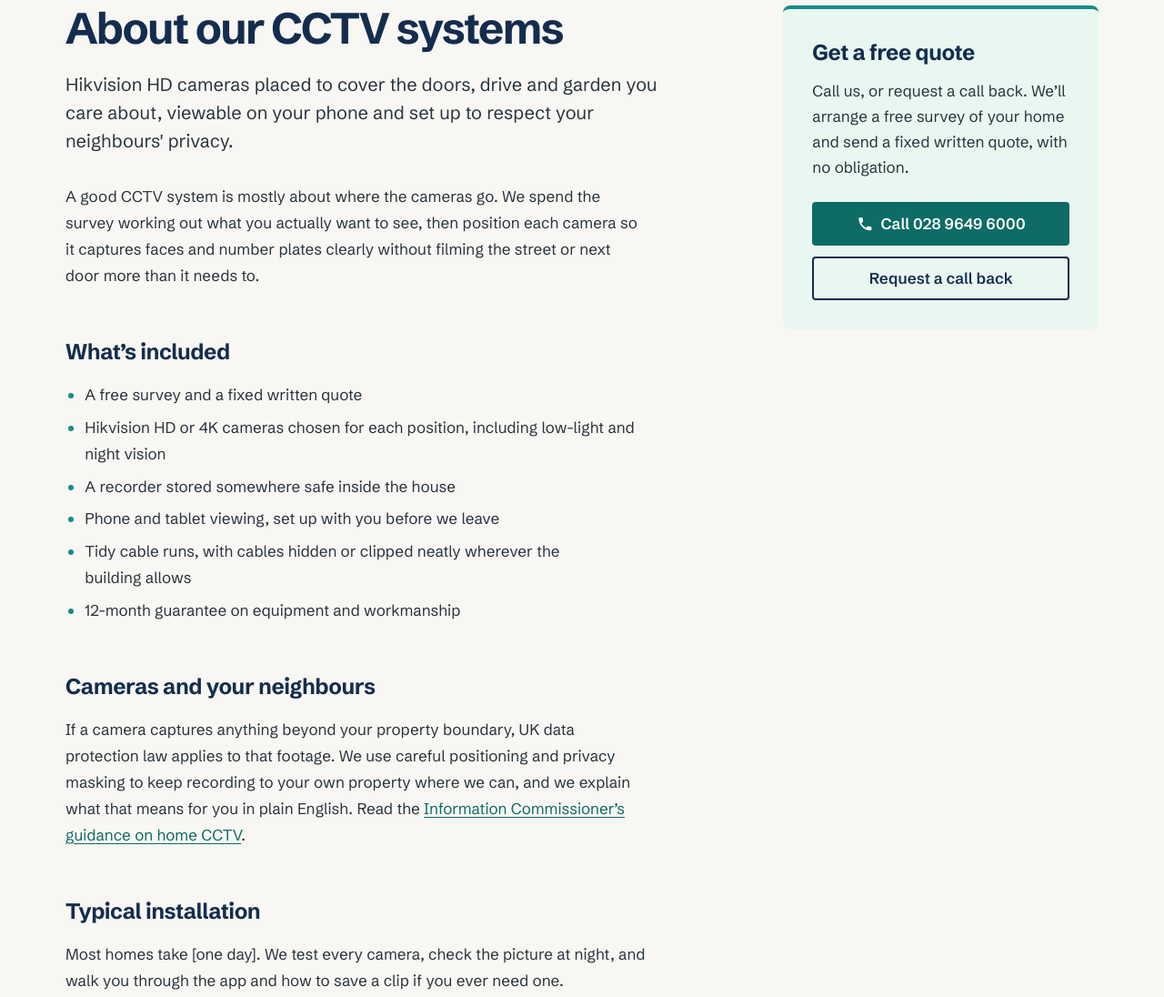
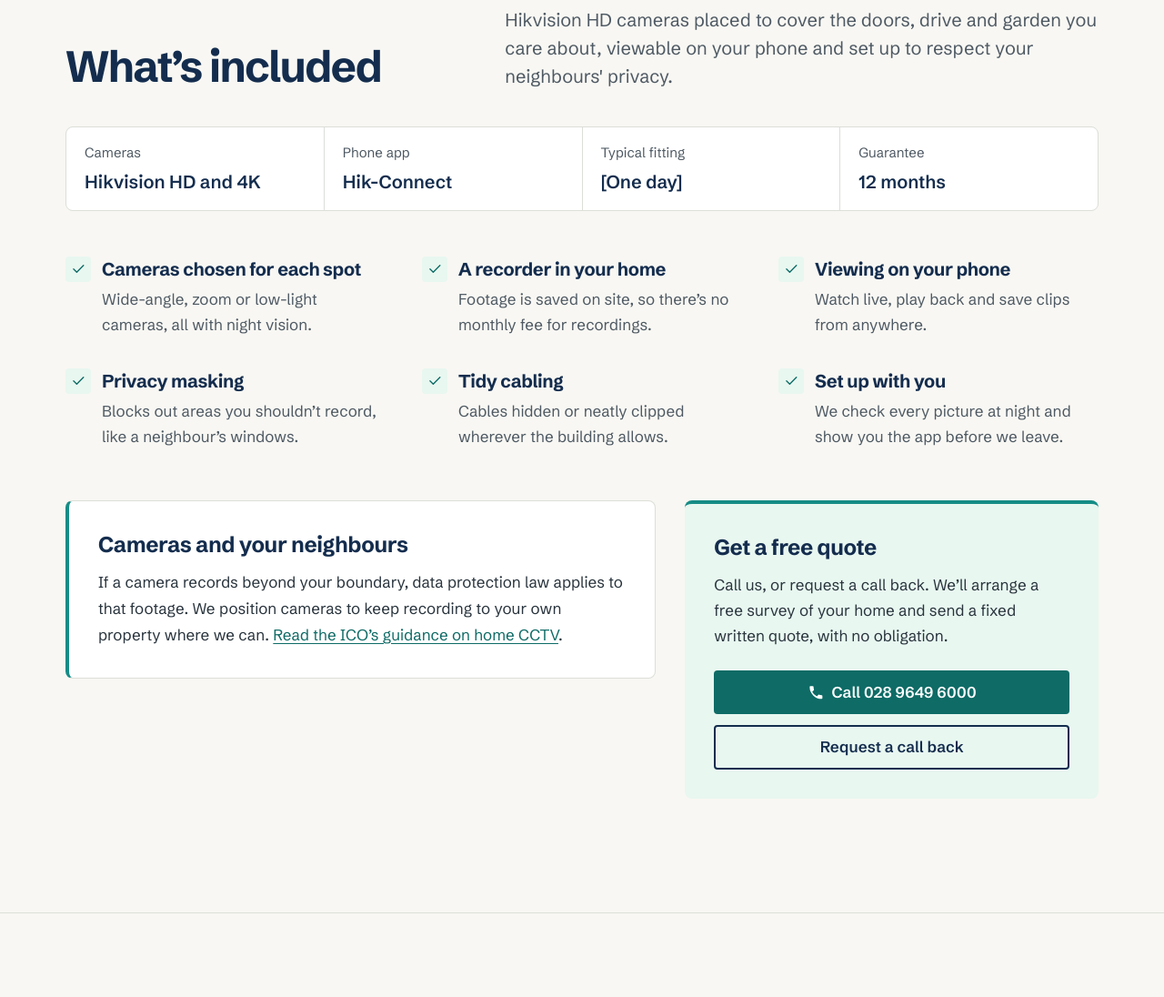
Before and after one commit to securehomesni/website, an Astro site: page /home-security/cctv in a window 1280 px wide. Shown: the part 840-1936 px from the top of the page at 91% size. Built offline with nearby package versions, Linux system fonts and the light colour scheme; Astro itself is replaced by a stand-in of ours.

Commit message:
Service pages: replace prose overview with "What's included"
The overview was long-form text. It's now a service-style layout:
key facts strip, a grid of what's included, a short "good to know"
note and the call-to-action panel. Content moved into structured
`overview` frontmatter for each service.

Co-Authored-By: Claude Opus 5.5 <noreply@anthropic.com>
Claude-Session: https://claude.ai/code/session_01KNvLstxyJPfCd5R9RbgFaS

```diff
--- /dev/null
+++ b/src/components/service/ServiceOverview.astro
@@ -0,0 +1,58 @@
+---
+/**
+ * Service page overview: summary, key facts, what's included, a "good to know" note
+ * and the call to action. Content comes from `overview` in the service's Markdown frontmatter.
+ */
+import type { CollectionEntry } from 'astro:content';
+import CtaPanel from '../CtaPanel.astro';
+import Icon from '../ui/Icon.astro';
+
+interface Props {
+  entry: CollectionEntry<'services'>;
+}
+const { entry } = Astro.props;
+const { summary, overview } = entry.data;
+---
+<section aria-labelledby="overview-title" class="py-section">
+  <div class="wrap">
+    <div class="grid gap-6 lg:grid-cols-12 lg:items-end">
+      <h2 id="overview-title" class="text-3xl tracking-display lg:col-span-5">What’s included</h2>
+      <p class="max-w-2xl text-lg text-muted lg:col-span-7">{summary}</p>
+    </div>
+
+    <dl class="mt-10 grid grid-cols-2 gap-px overflow-hidden rounded-md border border-line bg-line lg:grid-cols-4">
+      {overview.facts.map((f) => (
+        <div class="bg-white px-5 py-4">
+          <dt class="text-sm text-muted">{f.label}</dt>
+          <dd class="mt-1 text-lg font-semibold text-navy">{f.value}</dd>
+        </div>
+      ))}
+    </dl>
+
+    <ul class="mt-12 grid gap-x-10 gap-y-8 sm:grid-cols-2 lg:grid-cols-3">
+      {overview.included.map((item) => (
+        <li class="flex gap-3">
+          <span class="mt-0.5 grid size-7 shrink-0 place-items-center rounded-sm bg-mint text-teal-ink" aria-hidden="true">
+            <Icon name="check" class="size-4" />
+          </span>
+          <div>
+            <h3 class="text-lg">{item.title}</h3>
+            <p class="mt-1 text-muted">{item.text}</p>
+          </div>
+        </li>
+      ))}
+    </ul>
+
+    <div class="mt-14 grid gap-8 lg:grid-cols-12 lg:items-start">
+      {overview.note && (
+        <aside aria-labelledby="note-title" class="rounded-md border border-line border-l-4 border-l-teal bg-white p-6 md:p-8 lg:col-span-7">
+          <h3 id="note-title" class="text-xl">{overview.note.title}</h3>
+          <p class="prose-content mt-3" set:html={overview.note.text} />
+        </aside>
+      )}
+      <div class:list={[overview.note ? 'lg:col-span-5' : 'lg:col-span-6']}>
+        <CtaPanel />
+      </div>
+    </div>
+  </div>
+</section>
--- a/src/content.config.ts
+++ b/src/content.config.ts
@@ -23,6 +23,13 @@ const services = defineCollection({
     heroPoints: z.array(z.string()).length(3),
     // What the work is done on, for "CCTV systems we install, repair…" wording, e.g. "CCTV systems"
     noun: z.string(),
+    // Service page overview: key facts, what's included, and a short "good to know" note.
+    // The note text can contain simple HTML links.
+    overview: z.object({
+      facts: z.array(z.object({ label: z.string(), value: z.string() })).min(2).max(4),
+      included: z.array(z.object({ title: z.string(), text: z.string() })).min(3).max(9),
+      note: z.object({ title: z.string(), text: z.string() }).optional(),
+    }),
     // Questions shown on the service page. Answers can contain simple HTML links.
     faqs: z.array(z.object({ question: z.string(), answer: z.string() })).default([]),
     placeholder: z.boolean().default(false), // true until real copy is supplied
--- a/src/content/services/cctv.md
+++ b/src/content/services/cctv.md
@@ -34,26 +34,23 @@ faqs:
       Yes. If your cameras only record your own property, data protection law doesn't apply to the footage.
       If they capture anything beyond your boundary, it does. Read the
       <a href='https://ico.org.uk/your-data-matters/domestic-cctv-systems-guidance-for-people-using-cctv/'>Information Commissioner's guidance on home CCTV</a>.
+overview:
+  facts:
+    - { label: Cameras, value: Hikvision HD and 4K }
+    - { label: Phone app, value: Hik-Connect }
+    - { label: Typical fitting, value: "[One day]" }
+    - { label: Guarantee, value: 12 months }
+  included:
+    - { title: Cameras chosen for each spot, text: "Wide-angle, zoom or low-light cameras, all with night vision." }
+    - { title: A recorder in your home, text: "Footage is saved on site, so there’s no monthly fee for recordings." }
+    - { title: Viewing on your phone, text: "Watch live, play back and save clips from anywhere." }
+    - { title: Privacy masking, text: "Blocks out areas you shouldn’t record, like a neighbour’s windows." }
+    - { title: Tidy cabling, text: "Cables hidden or neatly clipped wherever the building allows." }
+    - { title: Set up with you, text: "We check every picture at night and show you the app before we leave." }
+  note:
+    title: Cameras and your neighbours
+    text: "If a camera records beyond your boundary, data protection law applies to that footage. We position cameras to keep recording to your own property where we can. <a href='https://ico.org.uk/your-data-matters/domestic-cctv-systems-guidance-for-people-using-cctv/'>Read the ICO’s guidance on home CCTV</a>."
 placeholder: true
 ---
 
-<!-- PLACEHOLDER: replace with real copy. Keep claims specific and provable. -->
-
-A good CCTV system is mostly about where the cameras go. We spend the survey working out what you actually want to see, then position each camera so it captures faces and number plates clearly without filming the street or next door more than it needs to.
-
-## What's included
-
-- A free survey and a fixed written quote
-- Hikvision HD or 4K cameras chosen for each position, including low-light and night vision
-- A recorder stored somewhere safe inside the house
-- Phone and tablet viewing, set up with you before we leave
-- Tidy cable runs, with cables hidden or clipped neatly wherever the building allows
-- 12-month guarantee on equipment and workmanship
-
-## Cameras and your neighbours
-
-If a camera captures anything beyond your property boundary, UK data protection law applies to that footage. We use careful positioning and privacy masking to keep recording to your own property where we can, and we explain what that means for you in plain English. Read the [Information Commissioner's guidance on home CCTV](https://ico.org.uk/your-data-matters/domestic-cctv-systems-guidance-for-people-using-cctv/).
-
-## Typical installation
-
-Most homes take [one day]. We test every camera, check the picture at night, and walk you through the app and how to save a clip if you ever need one.
+<!-- The page is built from the frontmatter above. PLACEHOLDER: check every fact, especially anything in [brackets]. -->
--- a/src/content/services/intruder-alarms.md
+++ b/src/content/services/intruder-alarms.md
@@ -32,26 +32,23 @@ faqs:
     answer: >-
       Usually, yes. We'll check your system, tell you honestly what works and what needs replacing,
       and keep your existing equipment where we can.
+overview:
+  facts:
+    - { label: Alarm system, value: Pyronix }
+    - { label: Phone app, value: HomeControl+ }
+    - { label: Type, value: Wired or wireless }
+    - { label: Guarantee, value: 12 months }
+  included:
+    - { title: Door and window sensors, text: "On the entry points that matter, planned on your survey." }
+    - { title: Pet-tolerant motion sensors, text: "Positioned around where your pets go, so they don’t set it off." }
+    - { title: External bell box, text: "A visible deterrent that sounds and flashes if the alarm goes off." }
+    - { title: App control and alerts, text: "Set, unset and get alerts on your phone from anywhere." }
+    - { title: Installed to recognised standards, text: "Fitted by SSAIB-registered engineers to [PD 6662 and BS EN 50131]." }
+    - { title: Easy to use keypad, text: "Simple for everyone in the house, with a code for each person." }
+  note:
+    title: Monitoring options
+    text: "Keep it simple with a bells-only alarm, get alerts on your phone, or [add professional monitoring]. We’ll explain what each option costs and does before you decide."
 placeholder: true
 ---
 
-<!-- PLACEHOLDER: replace with real copy. Confirm the standards you install to with your SSAIB scope. -->
-
-An alarm should fit the way you live. On the survey we look at how you move around the house, where pets go, and which doors you use at night, then design a system that's simple to set and unset.
-
-## What's included
-
-- A free survey and a fixed written quote
-- Pyronix wired or wireless systems, depending on your home and whether you're decorating
-- Pet-tolerant sensors where needed
-- An external bell box and an app to set, unset and check the alarm
-- Installation to [PD 6662 and BS EN 50131] by SSAIB-registered engineers
-- 12-month guarantee on equipment and workmanship
-
-## Monitoring options
-
-You can keep things simple with a bells-only system, get alerts on your phone, or [add professional monitoring]. We'll explain the cost and what each option does before you decide.
-
-## Servicing
-
-Alarms should be serviced [once a year] to keep insurers happy and batteries fresh. See [maintenance and servicing](/home-security/maintenance/).
+<!-- The page is built from the frontmatter above. PLACEHOLDER: check every fact, especially anything in [brackets]. -->
--- a/src/content/services/maintenance.md
+++ b/src/content/services/maintenance.md
@@ -27,23 +27,23 @@ faqs:
   - question: Can you do an emergency call-out?
     answer: >-
       Yes. If your alarm or cameras stop working, call us and we'll get an engineer out as quickly as we can.
+overview:
+  facts:
+    - { label: Covers, value: "CCTV, alarms and lighting" }
+    - { label: Other installers’ systems, value: Yes }
+    - { label: Emergency call-outs, value: Yes }
+    - { label: After each visit, value: A written report }
+  included:
+    - { title: Fault finding and repairs, text: "False alarms, offline cameras and lights that won’t switch off." }
+    - { title: Annual service visits, text: "Every sensor, camera and light tested, to keep insurers happy." }
+    - { title: Batteries replaced, text: "Before they run flat and cause faults or false alarms." }
+    - { title: Recordings checked, text: "We make sure your CCTV is actually saving footage." }
+    - { title: Upgrades, text: "Extra cameras or sensors, or a move to app control." }
+    - { title: System takeovers, text: "We take over systems from installers who’ve stopped trading or that you’re unhappy with." }
+  note:
+    title: Taking over your system
+    text: "We visit, check every part and tell you honestly what works, what needs replacing and what it will cost. Where we can, we keep your existing equipment rather than starting again."
 placeholder: true
 ---
 
-<!-- PLACEHOLDER: confirm contract options and whether you take over other installers' systems. -->
-
-Regular servicing keeps your system reliable and helps avoid false alarms. A service visit includes testing every sensor and camera, replacing batteries where needed, and checking recordings are being saved.
-
-## Servicing contracts
-
-- [Annual service visit]
-- [Priority call-outs]
-- [Discounted parts and labour]
-
-## System takeovers
-
-If your system was fitted by another company, perhaps one that has stopped trading or that you're no longer happy with, we can take it over. We visit, check every part of the system, and tell you honestly what works, what needs replacing and what it will cost. Where we can, we keep your existing equipment rather than starting again.
-
-- [Full system check and report]
-- [New engineer codes and app access set up for you]
-- [Added to a servicing plan if you want one]
+<!-- The page is built from the frontmatter above. PLACEHOLDER: check every fact, especially anything in [brackets]. -->
--- a/src/content/services/security-lighting.md
+++ b/src/content/services/security-lighting.md
@@ -28,26 +28,23 @@ faqs:
     answer: >-
       Yes. Good lighting means your cameras can record clearer, colour pictures at night.
       See our <a href='/home-security/cctv/'>CCTV systems</a>.
+overview:
+  facts:
+    - { label: Lights, value: LED with motion sensors }
+    - { label: Works with, value: Your CCTV }
+    - { label: Old halogen lights, value: Replaced with LED }
+    - { label: Guarantee, value: 12 months }
+  included:
+    - { title: Floodlights and wall lights, text: "Chosen for each spot: doors, drive, garden or yard." }
+    - { title: Sensors set on the day, text: "The right range and sensitivity, so passing cars and cats don’t trip them." }
+    - { title: Placed for your cameras, text: "Lighting that helps your cameras record clearer pictures at night." }
+    - { title: Low running costs, text: "LED lights use very little power and only come on when needed." }
+    - { title: Certified electrical work, text: "Wiring done safely and [certified to BS 7671]." }
+    - { title: Repairs and upgrades, text: "Faulty lights fixed, and old halogen lights swapped for LED." }
+  note:
+    title: Lighting and your neighbours
+    text: "Bright lights shining into a neighbour’s home can cause complaints. We angle each light down onto your own property and choose the right brightness for the space."
 placeholder: true
 ---
 
-<!-- PLACEHOLDER: replace with real copy. Confirm who carries out the electrical work and their certification. -->
-
-Good lighting puts people off and makes CCTV far more useful at night. We fit low-energy LED lights where they do the most good, set the sensors so they don't trip for passing cars or cats, and angle them so they don't shine into your neighbours' windows.
-
-## What's included
-
-- A free survey and a fixed written quote
-- LED floodlights, wall lights or dusk-to-dawn lights chosen for each spot
-- Motion sensors set to the right range and sensitivity
-- Positioning that works with your CCTV cameras
-- Electrical work [certified to BS 7671]
-- 12-month guarantee on equipment and workmanship
-
-## Lighting and your neighbours
-
-Bright lights pointing at a neighbour's house can cause complaints. We aim each light down onto your own property and choose the right brightness for the space.
-
-## Repairs and upgrades
-
-Already have security lights that stay on, won't come on, or have stopped working? We can repair or replace them, and upgrade old halogen lights to LED.
+<!-- The page is built from the frontmatter above. PLACEHOLDER: check every fact, especially anything in [brackets]. -->
--- a/src/pages/home-security/[slug].astro
+++ b/src/pages/home-security/[slug].astro
@@ -2,12 +2,12 @@
 /**
  * Individual service pages: /home-security/cctv/ etc.
  * Layout: hero, service overview, our services, system demo, locations, FAQs, final call to action.
- * Content comes from src/content/services/*.md (overview text, hero photo and points, FAQs).
+ * Content comes from the frontmatter of src/content/services/*.md (hero, overview, FAQs).
  */
-import { getCollection, render } from 'astro:content';
+import { getCollection } from 'astro:content';
 import BaseLayout from '../../layouts/BaseLayout.astro';
 import PageHero from '../../components/PageHero.astro';
-import CtaPanel from '../../components/CtaPanel.astro';
+import ServiceOverview from '../../components/service/ServiceOverview.astro';
 import ServiceWork from '../../components/service/ServiceWork.astro';
 import SystemDemo from '../../components/home/SystemDemo.astro';
 import Areas from '../../components/home/Areas.astro';
@@ -22,10 +22,7 @@ export async function getStaticPaths() {
 }
 
 const { entry } = Astro.props;
-const { Content } = await render(entry);
 
-// "CCTV systems" stays as is; "Intruder alarms" becomes "intruder alarms"
-const lowerFirst = (t: string) => t.replace(/^\S+/, (w) => (w === w.toUpperCase() ? w : w.toLowerCase()));
 
 const path = `${servicesBase}/${entry.id}/`;
 const crumbs = [
@@ -51,22 +48,7 @@ const siteUrl = Astro.site ?? new URL(Astro.url.origin);
     breadcrumbs={crumbs}
   />
 
-  <section aria-labelledby="overview-title" class="py-section">
-    <div class="wrap grid gap-12 lg:grid-cols-12">
-      <div class="lg:col-span-8">
-        <h2 id="overview-title" class="text-3xl tracking-display">About our {lowerFirst(entry.data.title)}</h2>
-        <p class="mt-5 max-w-2xl text-lg">{entry.data.summary}</p>
-        <div class="prose-content mt-8">
-          <Content />
-        </div>
-      </div>
-      <div class="lg:col-span-4">
-        <div class="lg:sticky lg:top-[calc(var(--header-height)+2rem)]">
-          <CtaPanel />
-        </div>
-      </div>
-    </div>
-  </section>
+  <ServiceOverview entry={entry} />
 
   <ServiceWork entry={entry} />
   <SystemDemo title="See it working with the rest of your system" />
```
Also changed, not shown: README.md.
